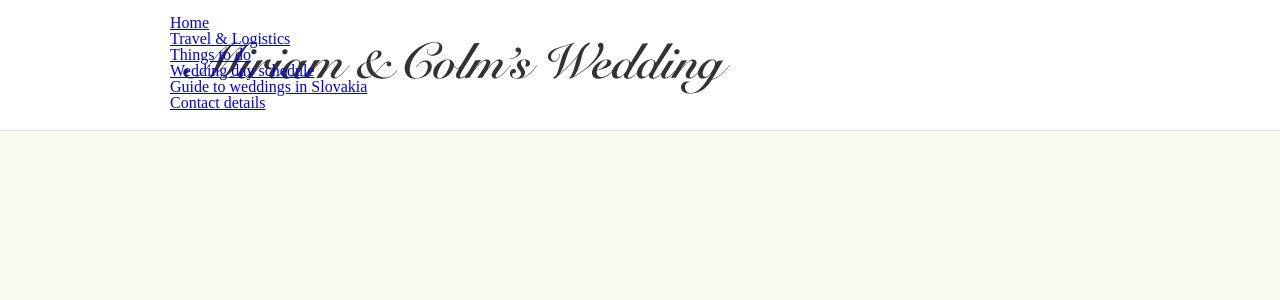
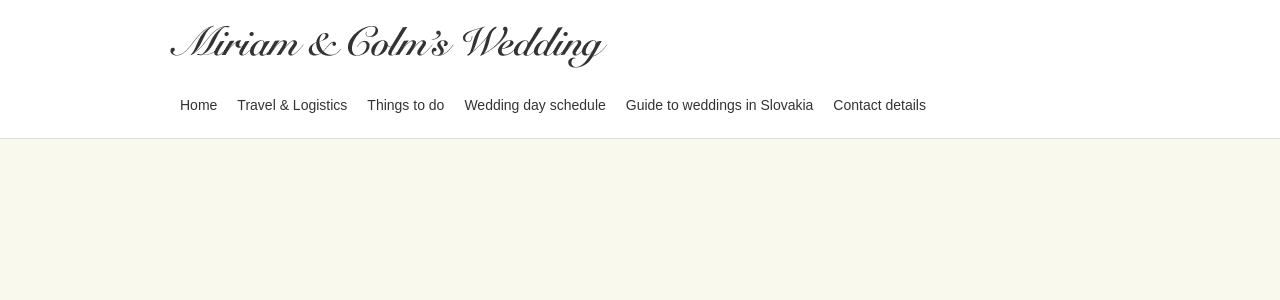
Before and after one commit to ColmMcBarron/wedding-www, a Jekyll site: the page built from index.html, in a window 1280 px wide. Shown: the top 300 px of the page. Built offline with Jekyll 4.4.1, drawn with Linux system fonts in a browser that asks for light colours.

Commit message:
Still building the site.

```diff
--- a/_includes/header.html
+++ b/_includes/header.html
@@ -17,7 +17,7 @@
   <header>
 
 	<div>
-    	<div id="logo"><span>Miriam &amp; Colm's Wedding</span><div>
+    	<div id="logo"><span>Miriam &amp; Colm's Wedding</span></div>
   		<nav>
     		<ul>
       			<li><a href="/">Home</a></li>
--- a/css/main.css
+++ b/css/main.css
@@ -64,6 +64,7 @@ table {
 
 body {
 	background: #faf9ed;
+	font-family: Arial, Helvetica, sans-serif;
 }
 
 /* header */
@@ -82,11 +83,33 @@ header > div {
 
 header #logo {
 	background: url("../images/logo.png") no-repeat top left;
-	height: 100px;
+	height: 53px;
 	width: 600px;
 	display: block;
+	margin: 10px 0;
 }
 
 	header #logo span {
 		display: none;
 	}
+
+	header nav {
+		width: 100%;
+		height: 35px;
+	}
+
+		header nav ul {
+			float: left;
+		}
+
+			header nav ul li {
+            	float: left;
+			}
+
+				header nav ul li a {
+	            	float: left;
+					padding: 10px;
+					text-decoration: none;
+					color: #333;
+					font-size: 14px;
+				}
```
Also changed, not shown: images/logo.png, 1 other file.
